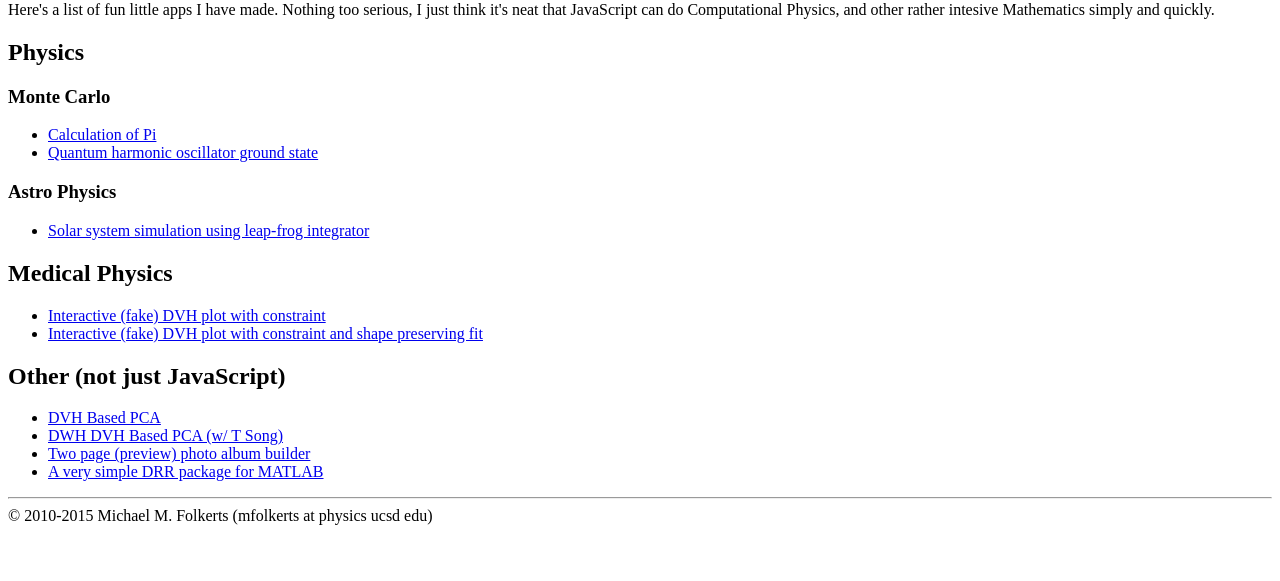
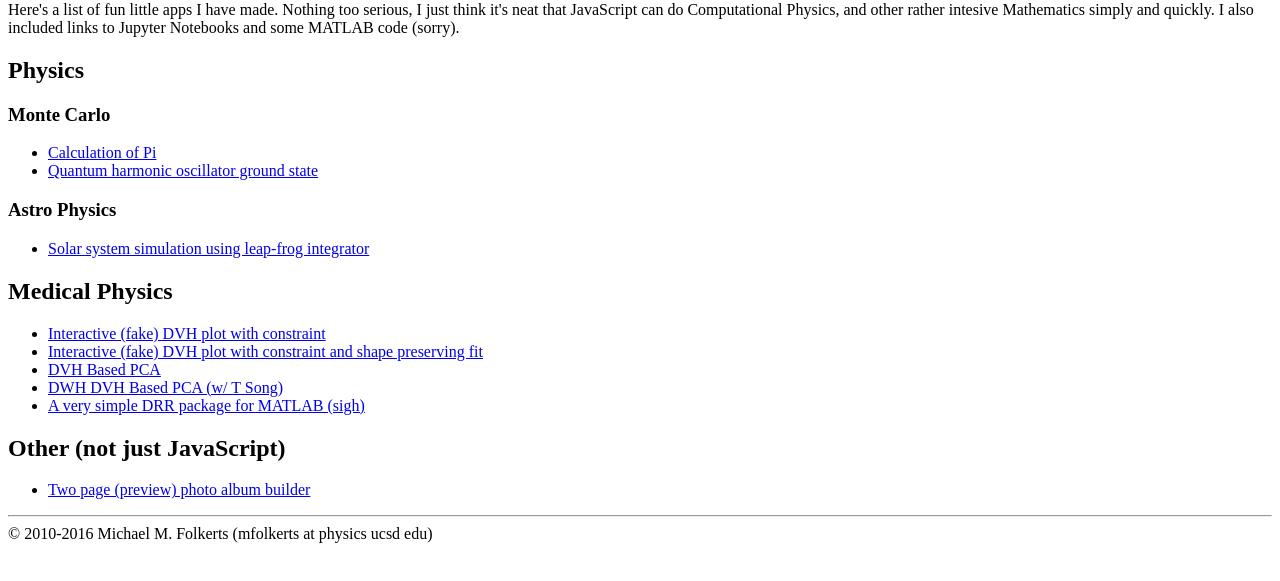
Before and after one commit to cheeweep/show_and_tell, a plain HTML site: page index.html in a window 1280 px wide. Shown: the part 79-660 px from the top of the page. Drawn offline with Linux system fonts and the light colour scheme.

Commit message:
edited links on page, sorted by subject.

```diff
--- a/index.html
+++ b/index.html
@@ -10,7 +10,7 @@ FiZxMiKe's Toy Web Apps
 <h1>FiZxMiKe's Toy Web Apps</h1>
 
 Here's a list of fun little apps I have made. Nothing too serious, I just think it's neat that JavaScript can do Computational Physics, and other
-rather intesive Mathematics simply and quickly.
+rather intesive Mathematics simply and quickly. I also included links to Jupyter Notebooks and some MATLAB code (sorry).
 
 <h2>Physics</h2>
 <h3>Monte Carlo</h3>
@@ -27,18 +27,17 @@ rather intesive Mathematics simply and quickly.
 <ul>
 	<li><a href="MikesFlotExample.html">Interactive (fake) DVH plot with constraint</a></li>
 	<li><a href="MikesFlotExample_v2.html">Interactive (fake) DVH plot with constraint and shape preserving fit</a></li>
+	<li><a href="http://nbviewer.jupyter.org/github/fizxmike/show_and_tell/blob/master/notebooks/DVH_Based_PCA.ipynb">DVH Based PCA</a></li>
+	<li><a href="http://nbviewer.jupyter.org/github/fizxmike/show_and_tell/blob/master/notebooks/DWH_DVH_Based_PCA.ipynb">DWH DVH Based PCA (w/ T Song)</a></li>
+	<li><a href="pureMatlabDRR.zip">A very simple DRR package for MATLAB (sigh)</a></li>
 </ul>
 
 <h2>Other (not just JavaScript)</h2>
 <ul>
-	<li><a href="http://nbviewer.jupyter.org/github/fizxmike/show_and_tell/blob/master/notebooks/DVH_Based_PCA.ipynb">DVH Based PCA</a></li>
-	<li><a href="http://nbviewer.jupyter.org/github/fizxmike/show_and_tell/blob/master/notebooks/DWH_DVH_Based_PCA.ipynb">DWH DVH Based PCA (w/ T Song)</a></li>
 	<li><a href="foto/devo.html">Two page (preview) photo album builder</a></li>
-	<li><a href="pureMatlabDRR.zip">A very simple DRR package for MATLAB</a></li>
-
 </ul>
 
 <hr />
-&copy; 2010-2015 Michael M. Folkerts (mfolkerts at physics ucsd edu)
+&copy; 2010-2016 Michael M. Folkerts (mfolkerts at physics ucsd edu)
 </body>
 </html>
```
